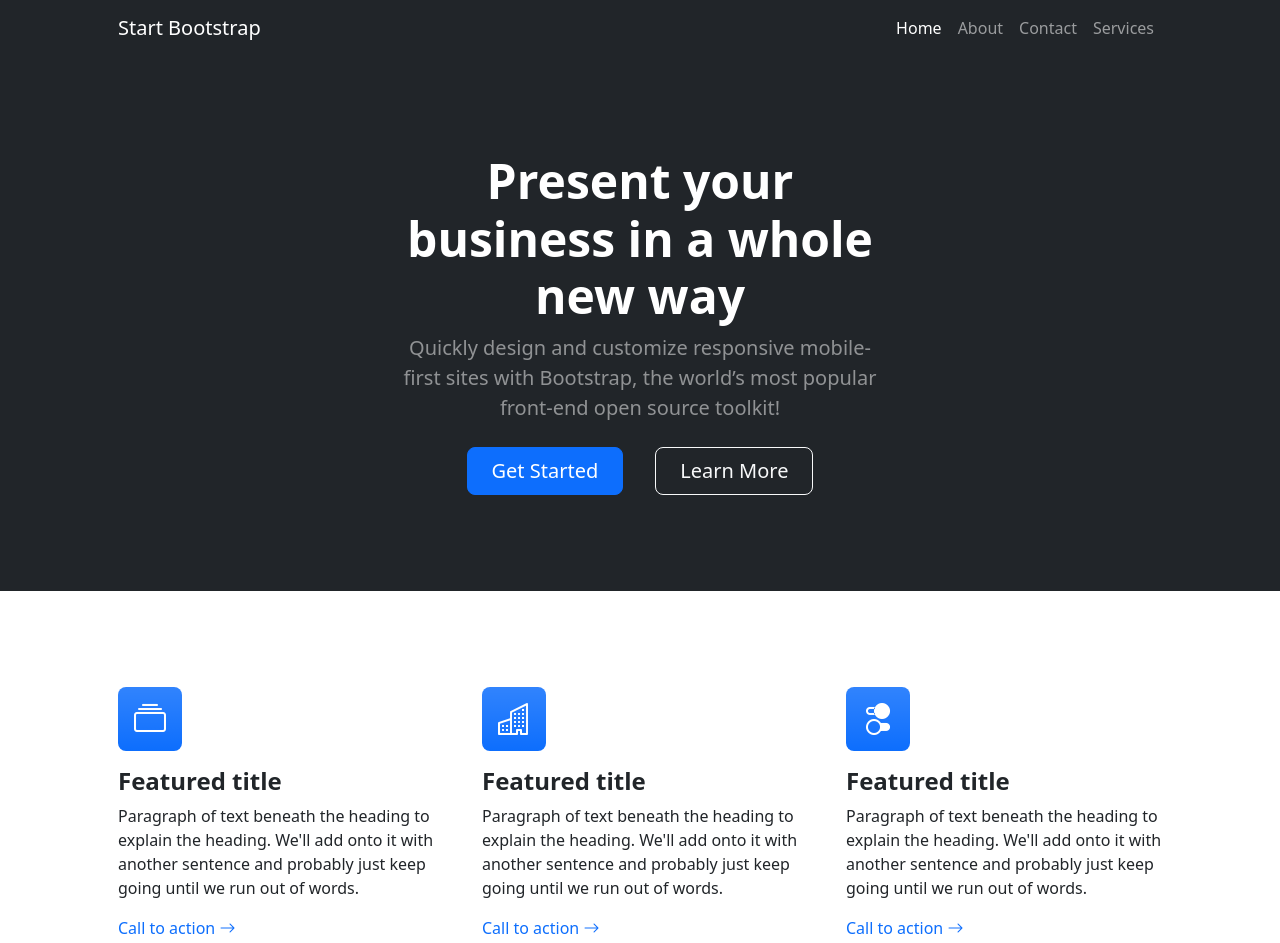
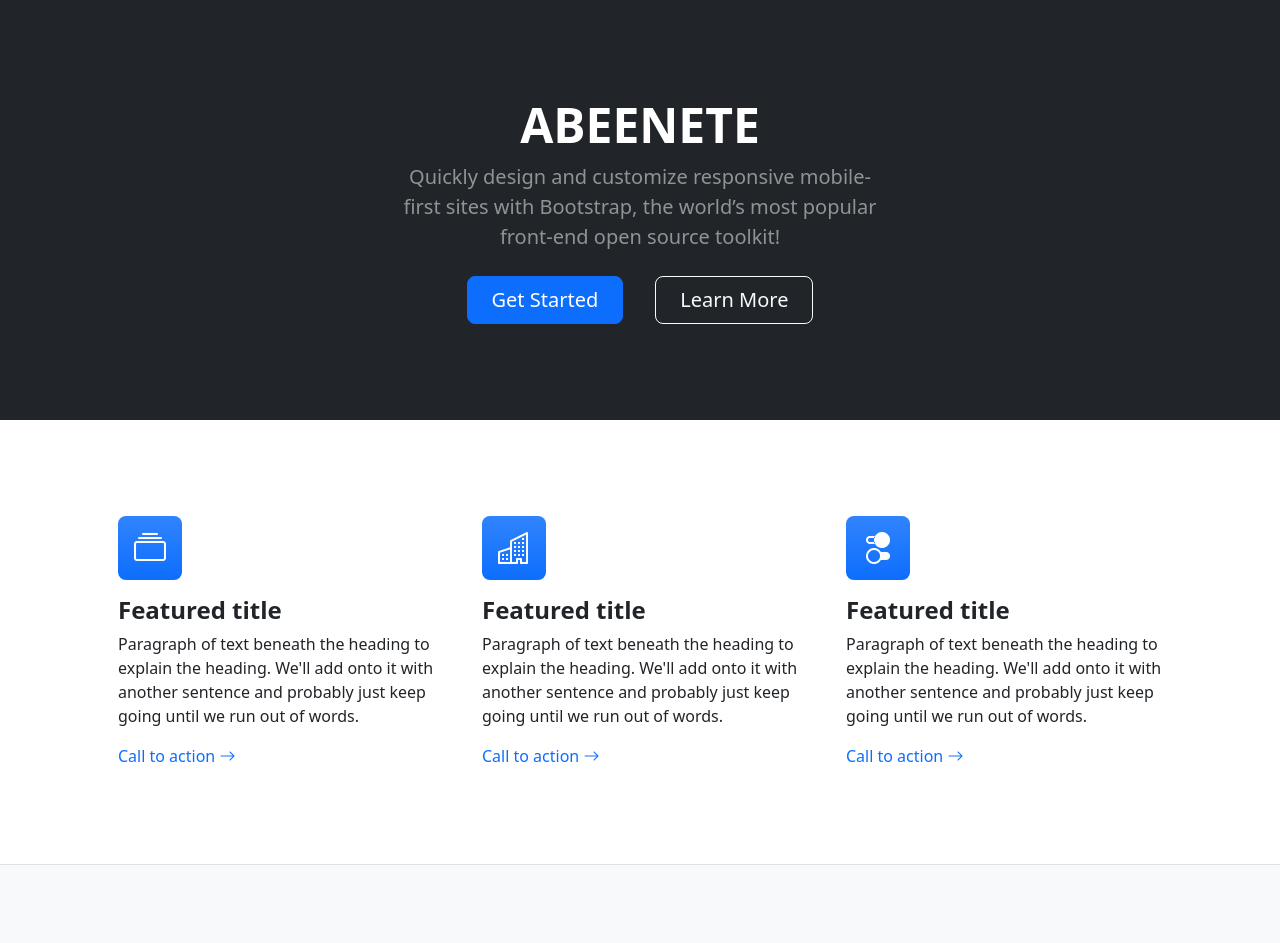
Before and after one commit to hilariodantas/ABEENETE, a website: page index.html in a window 1280 px wide. Shown: the top 943 px of the page. Drawn offline with nearby package versions, Linux system fonts and the light colour scheme.

Commit message:
second commit

```diff
--- a/index.html
+++ b/index.html
@@ -14,28 +14,13 @@
         <link href="css/styles.css" rel="stylesheet" />
     </head>
     <body>
-        <!-- Responsive navbar-->
-        <nav class="navbar navbar-expand-lg navbar-dark bg-dark">
-            <div class="container px-5">
-                <a class="navbar-brand" href="#!">Start Bootstrap</a>
-                <button class="navbar-toggler" type="button" data-bs-toggle="collapse" data-bs-target="#navbarSupportedContent" aria-controls="navbarSupportedContent" aria-expanded="false" aria-label="Toggle navigation"><span class="navbar-toggler-icon"></span></button>
-                <div class="collapse navbar-collapse" id="navbarSupportedContent">
-                    <ul class="navbar-nav ms-auto mb-2 mb-lg-0">
-                        <li class="nav-item"><a class="nav-link active" aria-current="page" href="#!">Home</a></li>
-                        <li class="nav-item"><a class="nav-link" href="#!">About</a></li>
-                        <li class="nav-item"><a class="nav-link" href="#!">Contact</a></li>
-                        <li class="nav-item"><a class="nav-link" href="#!">Services</a></li>
-                    </ul>
-                </div>
-            </div>
-        </nav>
         <!-- Header-->
         <header class="bg-dark py-5">
             <div class="container px-5">
                 <div class="row gx-5 justify-content-center">
                     <div class="col-lg-6">
                         <div class="text-center my-5">
-                            <h1 class="display-5 fw-bolder text-white mb-2">Present your business in a whole new way</h1>
+                            <h1 class="display-5 fw-bolder text-white mb-2">ABEENETE</h1>
                             <p class="lead text-white-50 mb-4">Quickly design and customize responsive mobile-first sites with Bootstrap, the world’s most popular front-end open source toolkit!</p>
                             <div class="d-grid gap-3 d-sm-flex justify-content-sm-center">
                                 <a class="btn btn-primary btn-lg px-4 me-sm-3" href="#features">Get Started</a>
```
Also changed, not shown: package.json (added, +20 -0 lines).
